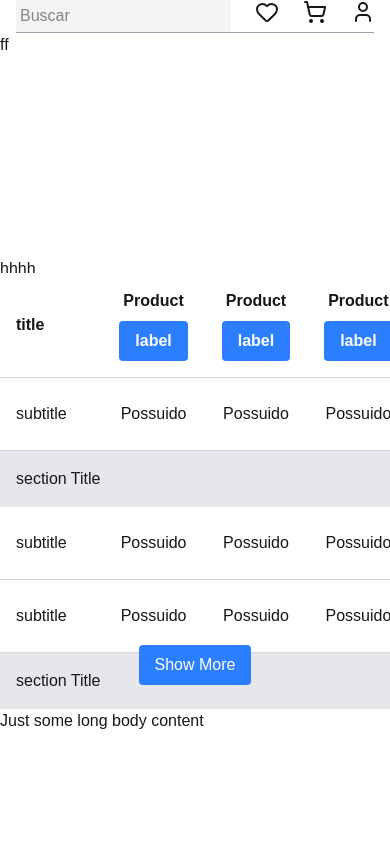
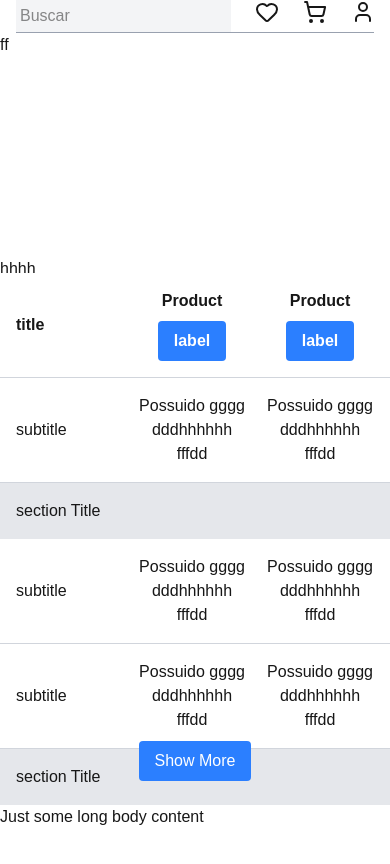
Before and after one commit to ScarlateAlves/store, a Next.js app: page /products in a window 390 px wide. Shown: the top 864 px of the page. Built offline with nearby package versions, Linux system fonts and the light colour scheme.

Commit message:
fix: change scroll

```diff
--- a/src/app/products/page.tsx
+++ b/src/app/products/page.tsx
@@ -52,9 +52,9 @@ export default function Products() {
         <div ref={elementRef} className="relative">
           <div
             id="tableHeaders"
-            className="overflow-x-hidden sticky top-0 bg-white z-20"
+            className="overflow-x-hidden sticky top-0 bg-white z-50"
           >
-            <table className="w-full border-collapse table-fixed">
+            <table className="w-full border-collapse sm:table-fixed table-auto">
               <colgroup>
                 {Array.from({ length: totalProductsCount }).map((_, index) => (
                   <col key={index} className="min-w-32" />
@@ -62,11 +62,14 @@ export default function Products() {
               </colgroup>
               <thead>
                 <tr className="border-b border-gray-300">
-                  <th className="px-4 py-6 align-middle text-left bg-white left-0 sticky">
+                  <th className="px-4 py-6 align-middle text-left bg-white left-0 sticky min-w-32">
                     {table.header.title}
                   </th>
                   {table.header.products.map((product) => (
-                    <th key={product.id} className="px-2 py-4 align-middle">
+                    <th
+                      key={product.id}
+                      className="px-2 py-4 align-middle min-w-32"
+                    >
                       <div className="flex items-center flex-col">
                         <p>{product.name}</p>
                         {!isScrolling && (
@@ -91,7 +94,7 @@ export default function Products() {
             style={{ overflowX: "scroll" }}
             onScroll={handleTableHorizontalScroll}
           >
-            <table className="w-full border-collapse table-fixed">
+            <table className="w-full border-collapse sm:table-fixed table-auto">
               <colgroup>
                 {Array.from({ length: totalProductsCount }).map((_, index) => (
                   <col key={index} className="min-w-32" />
@@ -99,9 +102,13 @@ export default function Products() {
               </colgroup>
               <thead className="opacity-0 leading-0">
                 <tr>
-                  <th className="left-0 sticky">{table.header.title}</th>
+                  <th className="left-0 sticky min-w-32">
+                    {table.header.title}
+                  </th>
                   {table.header.products.map((product) => (
-                    <th key={product.id}>{product.name}</th>
+                    <th key={product.id} className="min-w-32">
+                      {product.name}
+                    </th>
                   ))}
                 </tr>
               </thead>
@@ -112,16 +119,16 @@ export default function Products() {
                     {item.subtitle && (
                       <tr key={index} className="h-14 border-b border-gray-300">
                         <td
-                          className={`align-middle text-left left-0 sticky text-nowrap py-6 px-4 bg-white`}
+                          className={`align-middle text-left left-0 sticky text-nowrap py-6 px-4 bg-white min-w-32`}
                         >
                           {item.subtitle}
                         </td>
                         {item.inforProducts?.map((product) => (
                           <td
                             key={product.id}
-                            className="px-2 py-4 align-middle text-center"
+                            className="px-2 py-4 align-middle text-center min-w-32"
                           >
-                            {product.name}
+                            {product.name} gggg dddhhhhhh fffdd
                           </td>
                         ))}
                       </tr>
```
